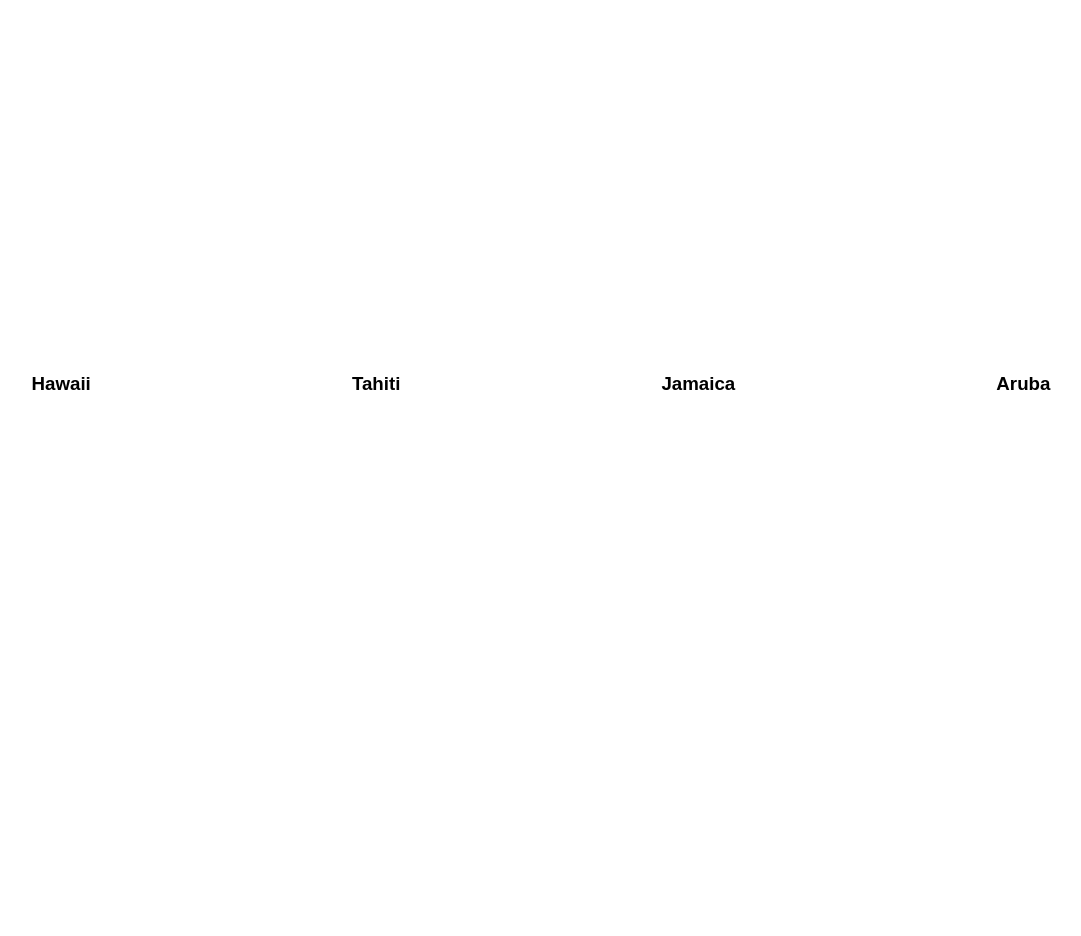
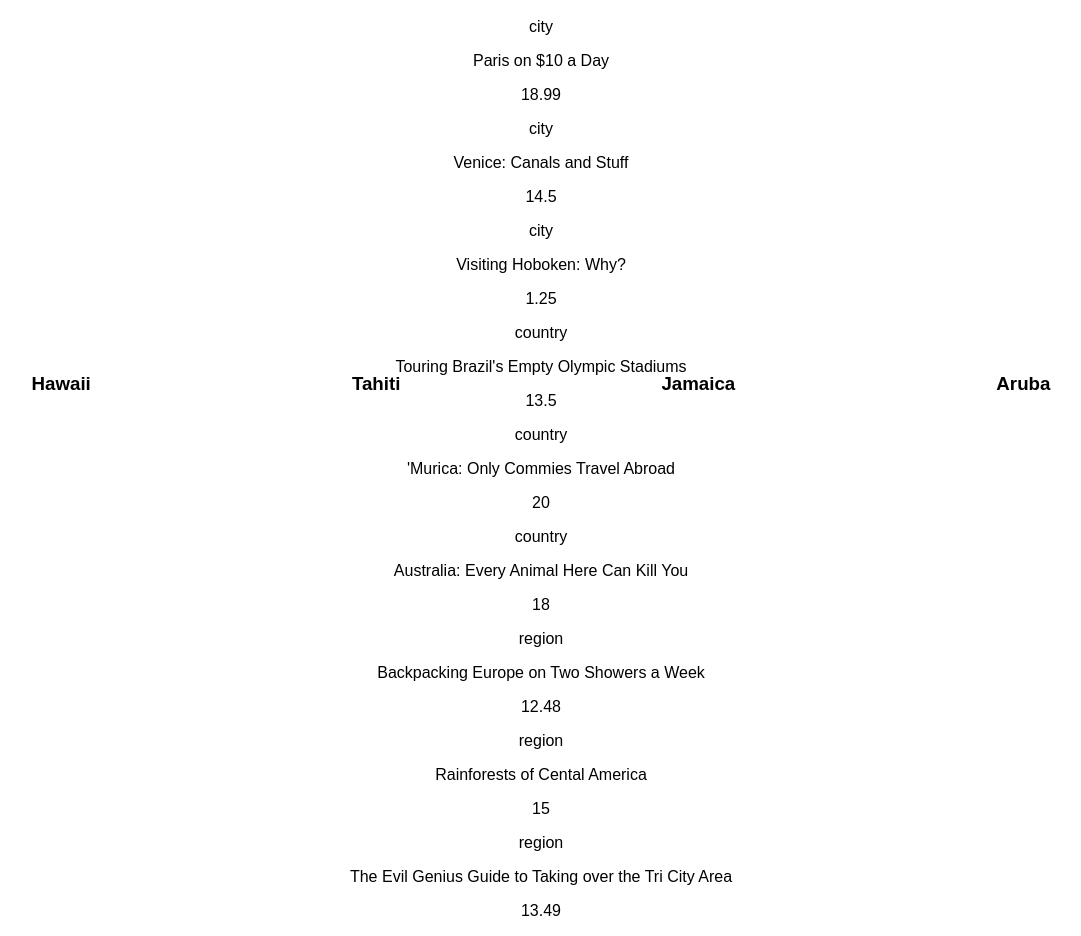
Before and after one commit to amberjsharpe/travel-guides, a React (Create React App) app in the folder world-wide-travel/: page / in a window 1280 px wide. Shown: the part 346-1282 px from the top of the page, without its empty margins (99-1180 px from the left). Before the commit the page ends 800 px from the top, so only its background shows below. Built offline with nearby package versions, Linux system fonts and the light colour scheme.

Commit message:
pulled guide info - not in card form

```diff
--- a/world-wide-travel/src/App.js
+++ b/world-wide-travel/src/App.js
@@ -3,6 +3,7 @@ import './App.css';
 import Header from './Header';
 import Background from './Background';
 import Footer from './Footer';
+import Guides from './Guides';
 
 class App extends Component {
   render() {
@@ -10,6 +11,7 @@ class App extends Component {
       <div className="App">
         <Header title="World Wide Travel" />
         <Background />
+        <Guides />
         <footer className="footer">
           <Footer url="https://www.gohawaii.com/" destination="Hawaii"/>
           <Footer url="https://tahititourisme.com/en-us/" destination="Tahiti"/>
--- a/world-wide-travel/src/Background.js
+++ b/world-wide-travel/src/Background.js
@@ -10,5 +10,4 @@ function Background() {
     )
 }
 
-
 export default Background;
--- a/world-wide-travel/src/Footer.js
+++ b/world-wide-travel/src/Footer.js
@@ -3,7 +3,7 @@ import './App.css';
 
 function Footer(props){
     return (
-            <h3><a href="{props.url}">{props.destination}</a></h3>
+        <h3><a href="{props.url}">{props.destination}</a></h3>
     )
 }
 
--- /dev/null
+++ b/world-wide-travel/src/Guides.js
@@ -0,0 +1,21 @@
+import React from 'react';
+import './App.css';
+import json from './Guides.json';
+
+
+function Guides(props){
+  console.log(json);
+    return (
+      <React.Fragment>
+      {json.guides.map(j => {
+        return <div className="guideCard">
+          <p className="guide-type">{j.type}</p>
+          <p className="guide-title">{j.title}</p>
+          <p className="guide-price">{j.price}</p>
+        </div>
+      })}
+      </React.Fragment>
+    )
+}
+
+export default Guides
--- /dev/null
+++ b/world-wide-travel/src/Guides.json
@@ -0,0 +1,39 @@
+{
+    "guides": [{
+      "type": "city",
+      "title": "Paris on $10 a Day",
+      "price": 18.99
+    }, {
+      "type": "city",
+      "title": "Venice: Canals and Stuff",
+      "price": 14.50
+    }, {
+      "type": "city",
+      "title": "Visiting Hoboken: Why?",
+      "price": 1.25
+    }, {
+      "type": "country",
+      "title": "Touring Brazil's Empty Olympic Stadiums",
+      "price": 13.50
+    }, {
+      "type": "country",
+      "title": "'Murica: Only Commies Travel Abroad",
+      "price": 20.00
+    }, {
+      "type": "country",
+      "title": "Australia: Every Animal Here Can Kill You",
+      "price": 18.00
+    }, {
+      "type": "region",
+      "title": "Backpacking Europe on Two Showers a Week",
+      "price": 12.48
+    }, {
+      "type": "region",
+      "title": "Rainforests of Cental America",
+      "price": 15.00
+    }, {
+      "type": "region",
+      "title": "The Evil Genius Guide to Taking over the Tri City Area",
+      "price": 13.49
+    }]
+}
```
